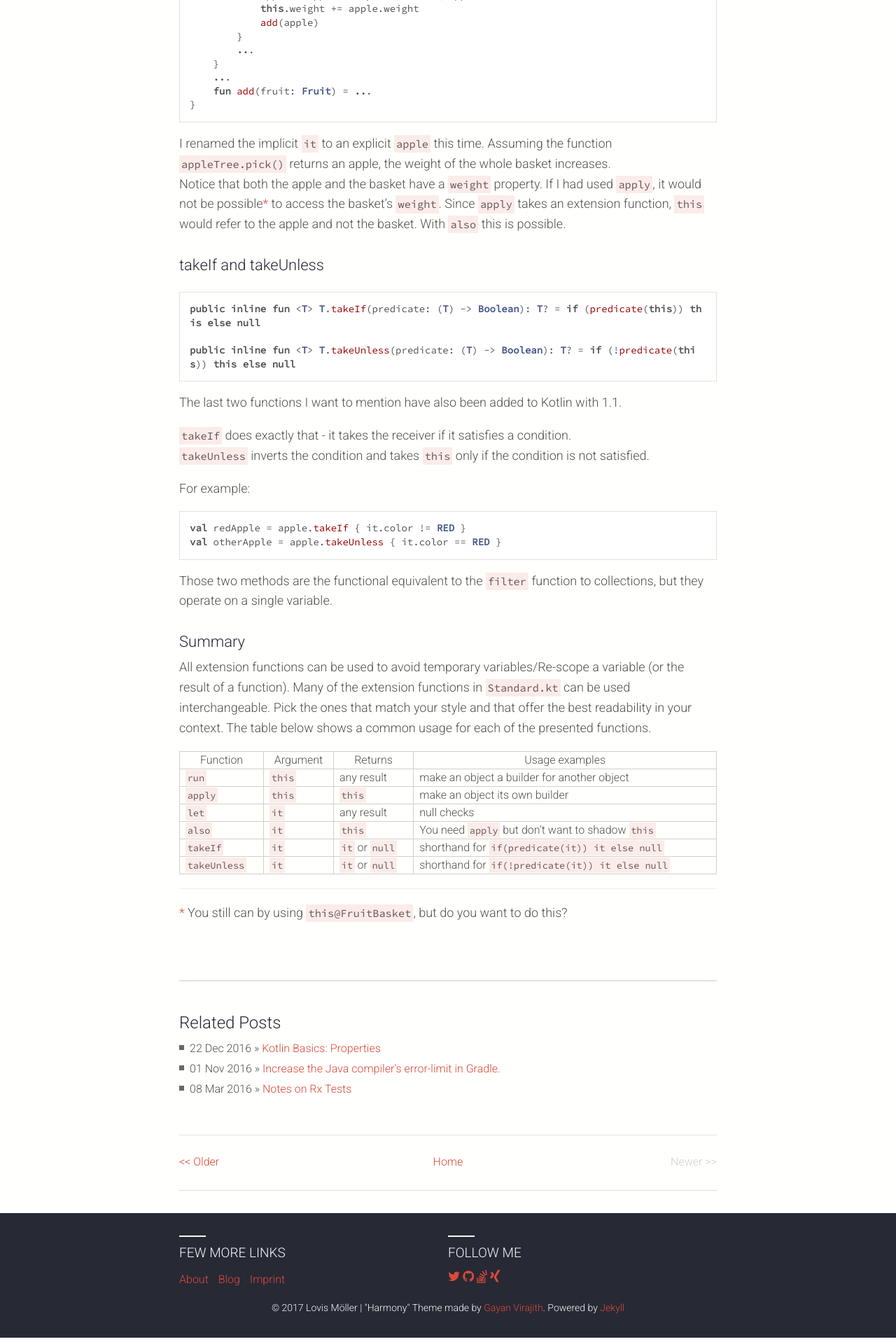
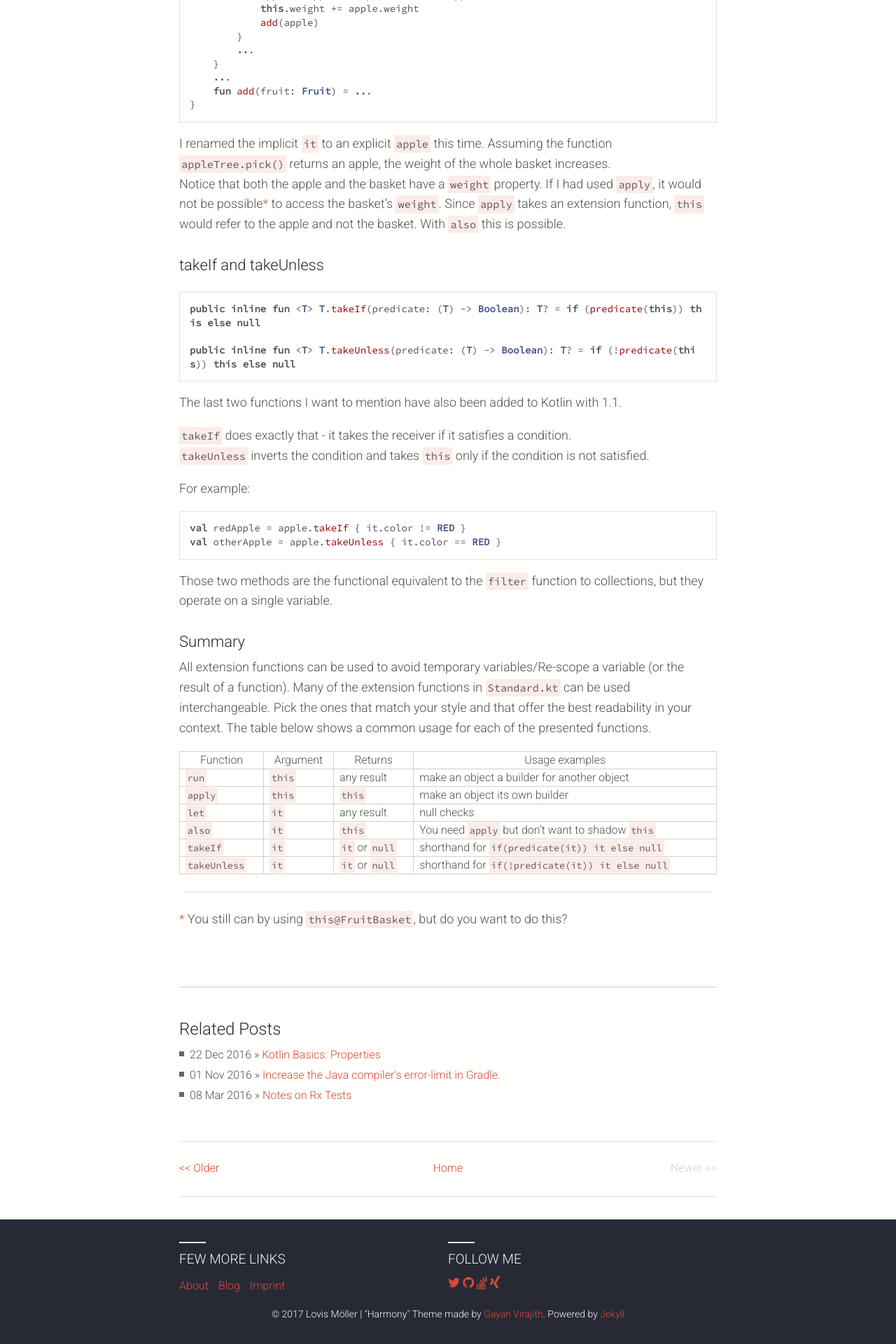
Before and after one commit to lmller/lmller.github.io, a Jekyll site: the page built from _posts/2017-10-03-kotlin_standard.md, in a window 1280 px wide. Shown: the part 4452-6372 px from the top of the page at 70% size. Built offline with Jekyll 4.4.1, drawn with Linux system fonts in a browser that asks for light colours; nearby versions of some CDN libraries; comment, search, counter and statistics services are not loaded.

Commit message:
Update main.scss

```diff
--- a/assets/css/main.scss
+++ b/assets/css/main.scss
@@ -141,10 +141,12 @@ img {
 
 
 hr {
-  margin-top: 20px;
-  margin-bottom: 20px;
+  margin-top: 24px;
+  margin-bottom: 24px;
+  margin-left: 8px;
+  margin-right: 8px;
   border: 0;
-  border-top: 1px solid #eee;
+  border-top: 2px solid #eee;
   height: 0;
 }
 
```
